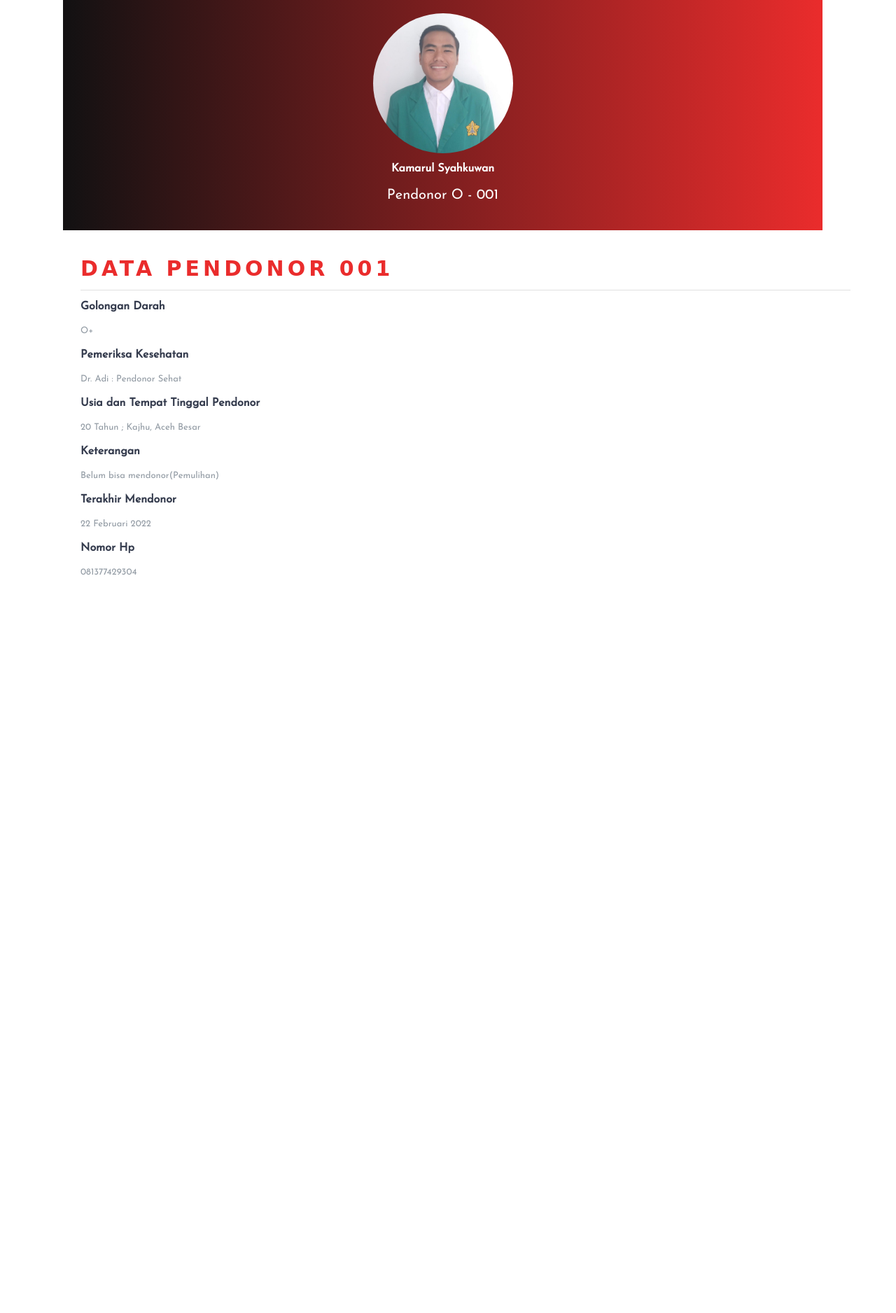
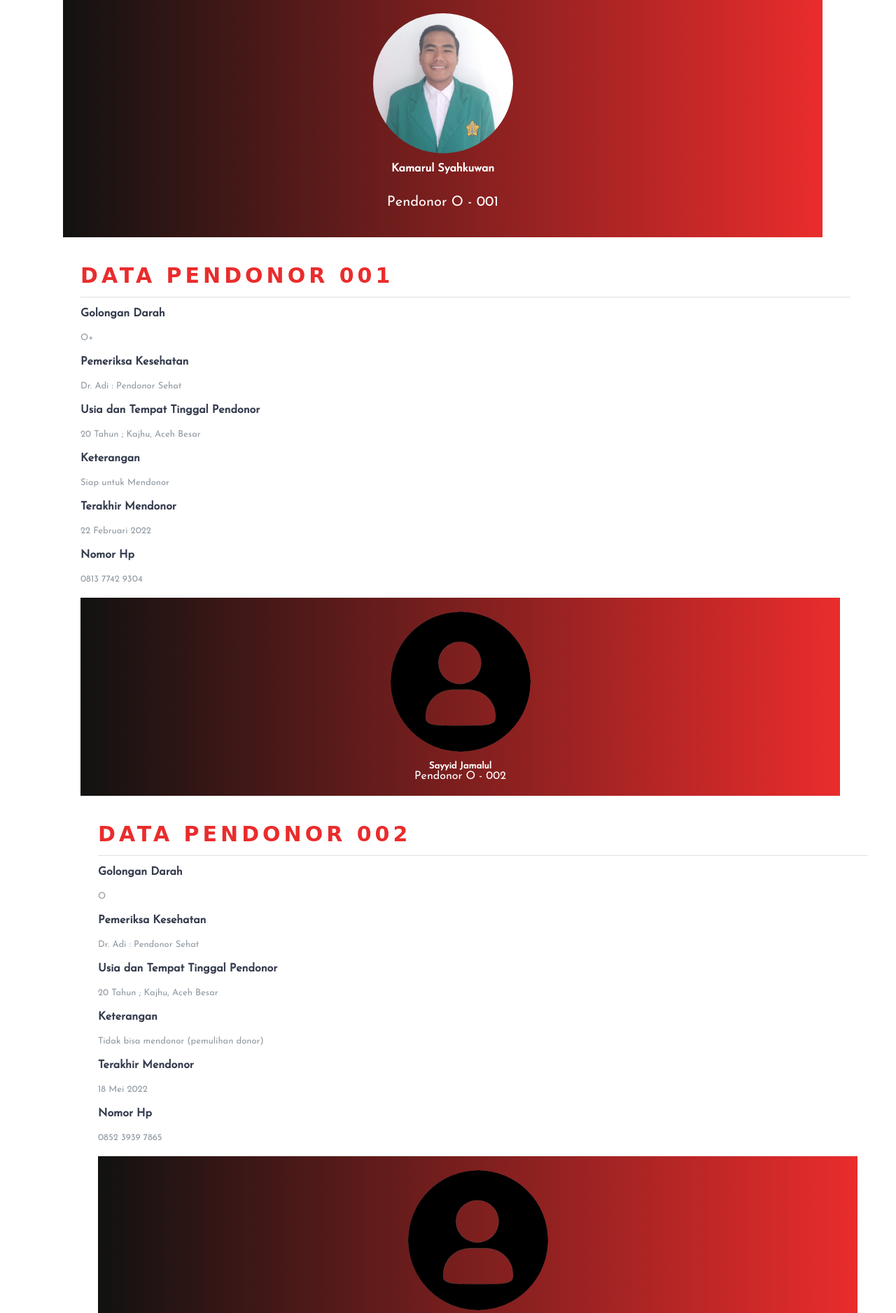
Before and after one commit to zulvkarr/TIK204---Sistem-Pendataan-Donor-Darah-, a PHP site: page /beranda/pendonor.html in a window 1280 px wide. Shown: the part 82-1958 px from the top of the page at 70% size. Before the commit the page ends 903 px from the top, so only its background shows below. Run offline with PHP 8.4, Linux system fonts and the light colour scheme; some libraries are stand-ins or nearby versions.

Commit message:
penambahan jumlah pendonor

```diff
--- a/beranda/beranda.html
+++ b/beranda/beranda.html
@@ -21,6 +21,7 @@
             </div>
         </div>
     </nav>
+
     <div class="wrapper">
         <section id="home">
             <img src="image/animasi-darah-png-1.png"/>
--- a/beranda/pendonor.css
+++ b/beranda/pendonor.css
@@ -32,7 +32,7 @@ body {
 
 .wrapper .left{
   width: 95%;
-  background: linear-gradient(to right,#121112,#ea2c2c);
+  background: linear-gradient(to right,#111211,#ea2c2c);
   padding: 20px 20px;
   border-top-left-radius: 0px;
   border-bottom-left-radius: 0px;
@@ -46,13 +46,22 @@ body {
 }
 
 .wrapper .left h4{
-  margin-bottom: 10px;
+  margin-bottom: 20px;
+
 }
 
 .wrapper .left p{
   font-size: 20px;
 }
 
+.wrapper .left h3{
+  margin-bottom: 20px;
+
+}
+
+.wrapper .left q{
+  font-size: 20px;
+}
 .wrapper .right{
   width: 100%;
   background: #fff;
--- a/beranda/pendonor.html
+++ b/beranda/pendonor.html
@@ -1,7 +1,7 @@
 <!DOCTYPE html>
 <html lang="en">
 <head>
-	<meta charset="UTF-8">
+	  <meta charset="UTF-8">
     <meta name="viewport" content="width=device-width, initial-scale=1.0">
     <title>BLOODcare.</title>
     <link rel="stylesheet" href="beranda.css">
@@ -21,12 +21,17 @@
             </div>
         </div>
     </nav>
+
 	<link rel="stylesheet" href="pendonor.css">
 	<script src="https://kit.fontawesome.com/b99e675b6e.js"></script>
-</head>
+  </head>
 <body>
 
-<div class="wrapper">
+
+
+
+  <section>
+  <div class="wrapper">
     <div class="left">
         <img src="image/WhatsApp Image 2022-04-30 at 22.10.01.jpeg"
         alt="user" width="200">
@@ -49,16 +54,84 @@
                     <p>20 Tahun ; Kajhu, Aceh Besar</p>
                  <div class="data">
                    <h4>Keterangan</h4>
-                   <p>Belum bisa mendonor(Pemulihan)</p>
+                   <p>Siap untuk Mendonor</p>
                  <div class="data">
                    <h4>Terakhir Mendonor</h4>
                    <p>22 Februari 2022</p>
                  <div class="data">
                    <h4>Nomor Hp</h4>
-                   <p>081377429304</p>
+                   <p>0813 7742 9304</p>
               </div>
             </div>
         </div>
 
+<section>
+<div class="wrapper">
+    <div class="left">
+        <img src="image/R.png"
+         alt="user" width="200">
+        <h5>Sayyid Jamalul</h5>
+        <r>Pendonor O - 002</r>
+            </div>
+            <div class="right">
+                <div class="info">
+                    <h3>Data Pendonor 002</h3>
+                    <div class="info_data">
+                         <div class="data">
+                            <h4>Golongan Darah</h4>
+                            <p>O</p>
+                         <div class="data">
+                            <h4>Pemeriksa Kesehatan</h4>
+                            <p>Dr. Adi : Pendonor Sehat</p>
+                         </div>
+                         <div class="data">
+                           <h4>Usia dan Tempat Tinggal Pendonor</h4>
+                            <p>20 Tahun ; Kajhu, Aceh Besar</p>
+                         <div class="data">
+                           <h4>Keterangan</h4>
+                           <p>Tidak bisa mendonor (pemulihan donor)</p>
+                         <div class="data">
+                           <h4>Terakhir Mendonor</h4>
+                           <p>18 Mei 2022</p>
+                         <div class="data">
+                           <h4>Nomor Hp</h4>
+                           <p>0852 3939 7865</p>
+                      </div>
+                    </div>
+                </div>
+<div class="wrapper">
+    <div class="left">
+        <img src="image/R.png"
+        alt="user" width="200">
+        <h5>Fahlul Rezi</h5>
+        <r>Pendonor A - 003</r>
+    </div>
+          <div class="right">
+             <div class="info">
+                     <h3>Data Pendonor 003</h3>
+                     <div class="info_data">
+                              <div class="data">
+                                       <h4>Golongan Darah</h4>
+                                       <p>A</p>
+                                    <div class="data">
+                                       <h4>Pemeriksa Kesehatan</h4>
+                                       <p>Dr. Ami : Pendonor Sehat</p>
+                                    </div>
+                                    <div class="data">
+                                      <h4>Usia dan Tempat Tinggal Pendonor</h4>
+                                       <p>20 Tahun ; Lampuuk, Aceh Besar</p>
+                                    <div class="data">
+                                      <h4>Keterangan</h4>
+                                      <p>Tidak bisa mendonor (pemulihan donor)</p>
+                                    <div class="data">
+                                      <h4>Terakhir Mendonor</h4>
+                                      <p>23 April 2022</p>
+                                    <div class="data">
+                                      <h4>Nomor Hp</h4>
+                                      <p>0813 4453 7733</p>
+                                 </div>
+                               </div>
+                           </div>
+
 </body>
 </html>
```
Also changed, not shown: beranda/image/R.png (added).
